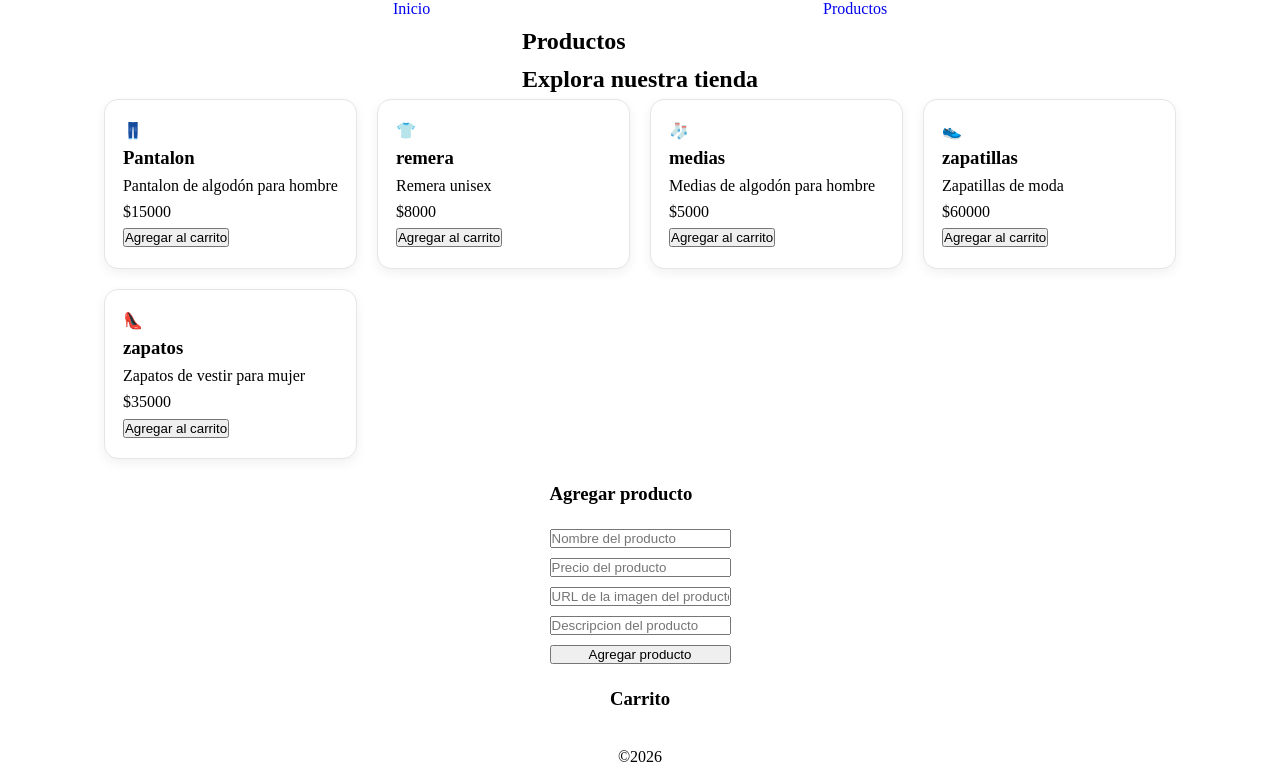
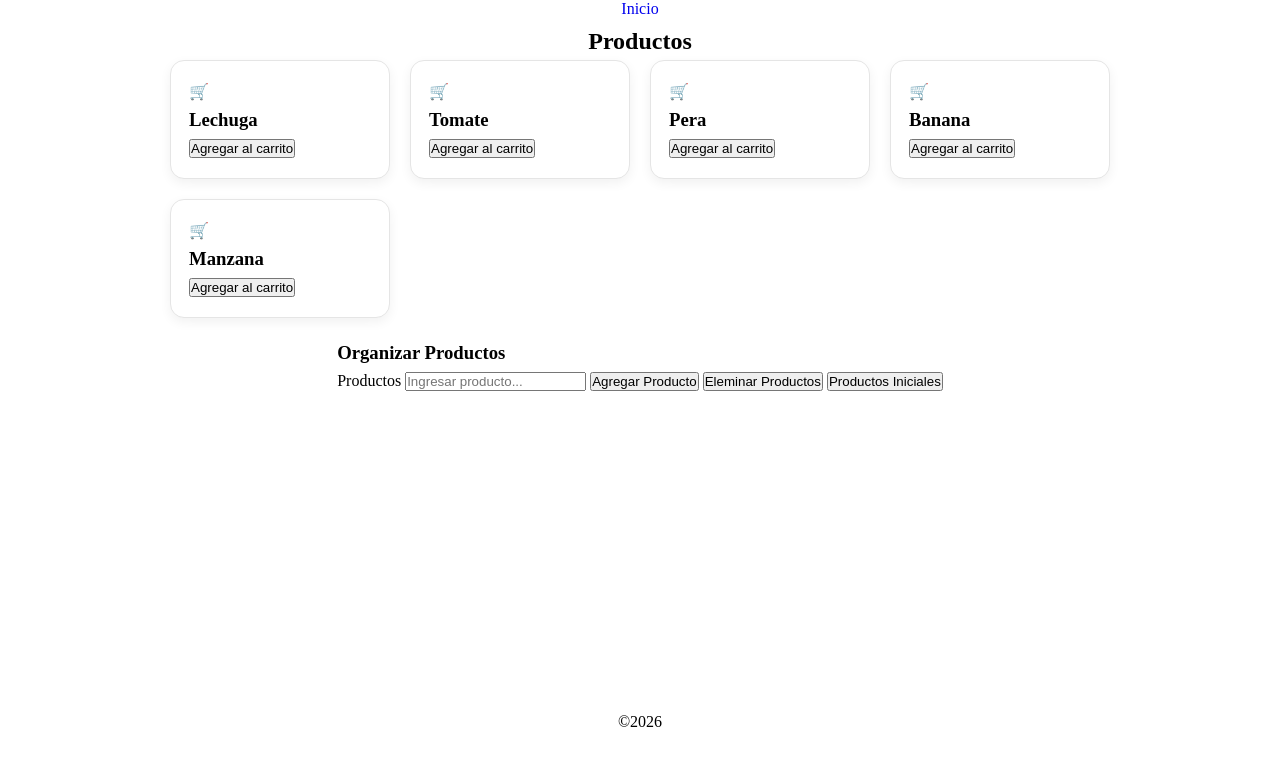
Before and after one commit to NicoGalalrdo/preentrega, a plain HTML site: page index.html in a window 1280 px wide. Shown: the part 55-835 px from the top of the page. After the commit the page ends 800 px from the top, so only its background shows below. Drawn offline with nearby package versions, Linux system fonts and the light colour scheme.

Commit message:
Preentrega 8

```diff
--- a/index.html
+++ b/index.html
@@ -9,11 +9,10 @@
     <script src="./js/main.js" defer></script>
     <body>
         <header>
-      <h1 id="titulo">Mi negocio</h1>
+      <h1 id="titulo">Mi Lista de compras</h1>
       <nav>
         <ul>
           <li><a href="#" class="link">Inicio</a></li>
-          <li><a href="#productos" class="link">Productos</a></li>
         </ul>
       </nav>
     </header>
@@ -23,41 +22,14 @@
       <section id="productos" class="productos"></section>
 
       <section>
-        <h3>Agregar producto</h3>
-        <form id="form-agregar-producto" class="form-agregar-producto">
-          <input
-            type="text"
-            name="nombre"
-            placeholder="Nombre del producto"
-            id="input-nombre"
-          />
-          <input
-            type="number"
-            name="precio"
-            placeholder="Precio del producto"
-            id="input-precio"
-          />
-          <input
-            type="text"
-            name="imagen"
-            placeholder="URL de la imagen del producto"
-            id="input-imagen"
-          />
-          <input
-            type="text"
-            name="descripcion"
-            placeholder="Descripcion del producto"
-            id="input-descripcion"
-          />
-          <input type="submit" value="Agregar producto" />
-        </form>
+        <h3>Organizar Productos</h3>
+        <label for="inputProducto">Productos</label>
+        <input type="text" id="inputProducto" placeholder="Ingresar producto...">
+        <button id="btnAgregar">Agregar Producto</button>
+        <button id="btnEliminar">Eleminar Productos</button>
+        <button id="btnRestaurar">Productos Iniciales</button>
       </section>
 
-      <section>
-        <h3>Carrito</h3>
-
-        <section id="carrito" class="productos"></section>
-      </section>
     </main>
     <footer>
       <span>&copy;2026</span>
--- a/js/main.js
+++ b/js/main.js
@@ -1,60 +1,43 @@
-const productos = [
+const productosIniciales = [
   {
     id: 1,
-    nombre: "Pantalon",
-    descripcion: "Pantalon de algodón para hombre",
-    precio: "$15000",
-    imagen: "👖",
+    producto: "Lechuga",
   },
   {
     id: 2,
-    nombre: "remera",
-    descripcion: "Remera unisex",
-    precio: "$8000",
-    imagen: "👕",
+    producto: "Tomate",
   },
   {
     id: 3,
-    nombre: "medias",
-    descripcion: "Medias de algodón para hombre",
-    precio: "$5000",
-    imagen: "🧦",
+    producto: "Pera",
   },
   {
     id: 4,
-    nombre: "zapatillas",
-    descripcion: "Zapatillas de moda",
-    precio: "$60000",
-    imagen: "👟",
+    producto: "Banana",
   },
   {
     id: 5,
-    nombre: "zapatos",
-    descripcion: "Zapatos de vestir para mujer",
-    precio: "$35000",
-    imagen: "👠",
+    producto: "Manzana",
   },
-
 ];
 
 
+
+if (!localStorage.getItem("misProductos")) {
+  localStorage.setItem("misProductos", JSON.stringify(productosIniciales));
+}
+
+
+
+let productos = JSON.parse(localStorage.getItem("misProductos"));
+
 const carrito = [];
-
-    const titulo = document.getElementById("titulo");
-console.log(titulo);
-titulo.innerText = "Mi emprendimiento";
-
-    const texto = document.createElement("p");
-texto.innerText = "Explora nuestra tienda";
-console.log(texto);
-
-    const subtitulo = document.querySelector("h2");
-subtitulo.appendChild(texto);
 
 
 function imprimirProductos() {
 
   const contenedorProductos = document.getElementById("productos");
+
   contenedorProductos.innerHTML = "";
 
   productos.forEach((producto) => {
@@ -62,63 +45,94 @@ productos.forEach((producto) => {
     const card = document.createElement("article");
 
     card.classList.add("card");
-card.innerHTML += `
 
-
-      <span>${producto.imagen}</span>
-      <h3>${producto.nombre}</h3>
-      <p>${producto.descripcion}</p>
-      <p>${producto.precio}</p>
+    card.innerHTML = `
+      <span>🛒</span>
+      <h3>${producto.producto}</h3>
       <button id="${producto.id}">Agregar al carrito</button>
-
     `;
 
     contenedorProductos.appendChild(card);
 
     const btncarrito = document.getElementById(`${producto.id}`);
+
     btncarrito.addEventListener("click", () => {
+
       Toastify({
-    text: `Producto agregado al carrito: ${producto.nombre}`,
+        text: `Producto agregado al carrito: ${producto.producto}`,
         duration: 3000,
         gravity: "top",
         position: "center",
-    onClick: function(){}
+        onClick: function () {}
       }).showToast();
 
       carrito.push(producto);
+    });
 
-  })
   });
 }
+
+
+
+const inputProducto = document.getElementById("inputProducto");
+const btnAgregar = document.getElementById("btnAgregar");
+const btnEliminar = document.getElementById("btnEliminar");
+const btnRestaurar = document.getElementById("btnRestaurar")
+
+function mostrarEnDOM(){ imprimirProductos() }
+
+
+btnAgregar.addEventListener("click", () => {
+
+  const texto = inputProducto.value.trim();
+
+  if (texto !== "") {
+
+    const nuevoProducto = {
+      id: Date.now(),
+      producto: texto
+    };
+
+    productos.push(nuevoProducto);
+
+
+    localStorage.setItem(
+      "misProductos",
+      JSON.stringify(productos)
+    );
 
     imprimirProductos();
 
 
-function agregarProducto () {
-    const formParaProductos = document.getElementById("form-agregar-producto")
-    formParaProductos.addEventListener("submit", (e) => {
-        e.preventDefault();
-
-    const inputNombre = document.getElementById("input-nombre").value;
-
-
-    const inputPrecio = document.getElementById("input-precio").value;
-
-
-    const inputImagen = document.getElementById("input-imagen").value;
-
-
-    const inputDescripcion = document.getElementById("input-descripcion").value;
+    inputProducto.value = "";
+  }
+});
 
 
 
-    productos.push({nombre: inputNombre, precio: inputPrecio, imagen: inputImagen,
-        descripcion: inputDescripcion
-    })
+imprimirProductos();
 
 
-    imprimirProductos()
+btnEliminar.addEventListener("click", () => {
+
+  productos = [];
+
+  localStorage.setItem("misProductos", JSON.stringify(productos));
+  imprimirProductos();
+
 });
-}
 
-agregarProducto();
+
+
+btnRestaurar.addEventListener("click", () => {
+
+  productos = productosIniciales;
+
+  localStorage.setItem(
+    "misProductos",
+    JSON.stringify(productos)
+  );
+
+  imprimirProductos();
+
+});
```
Lines whose indentation alone changed are shown as unchanged.
